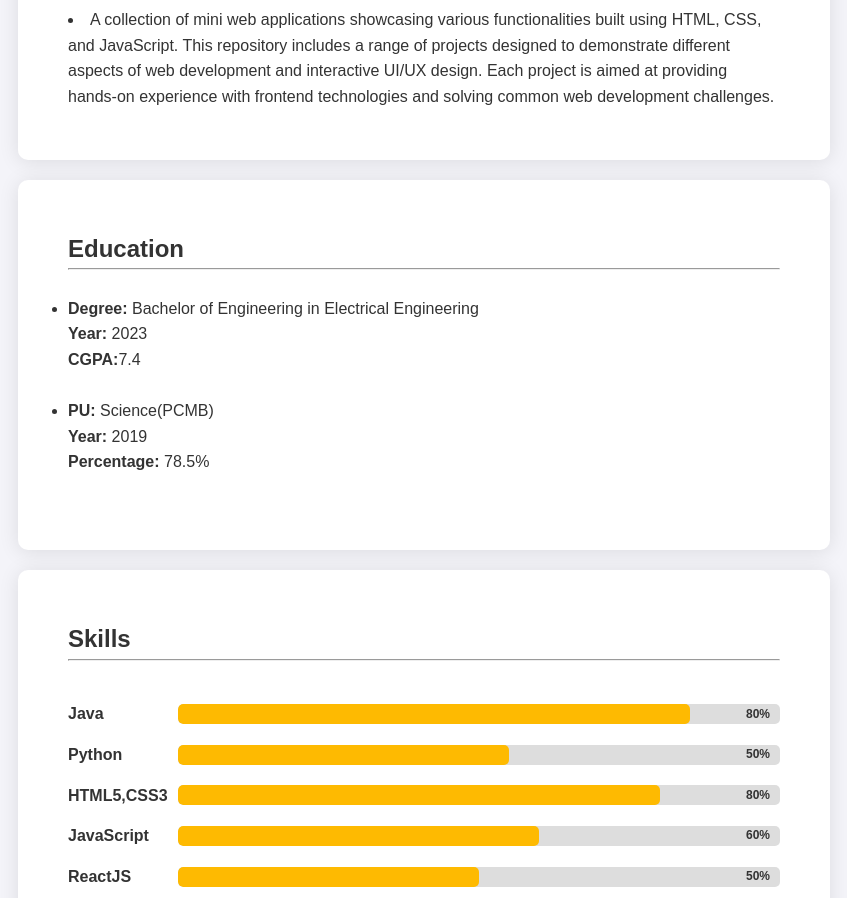
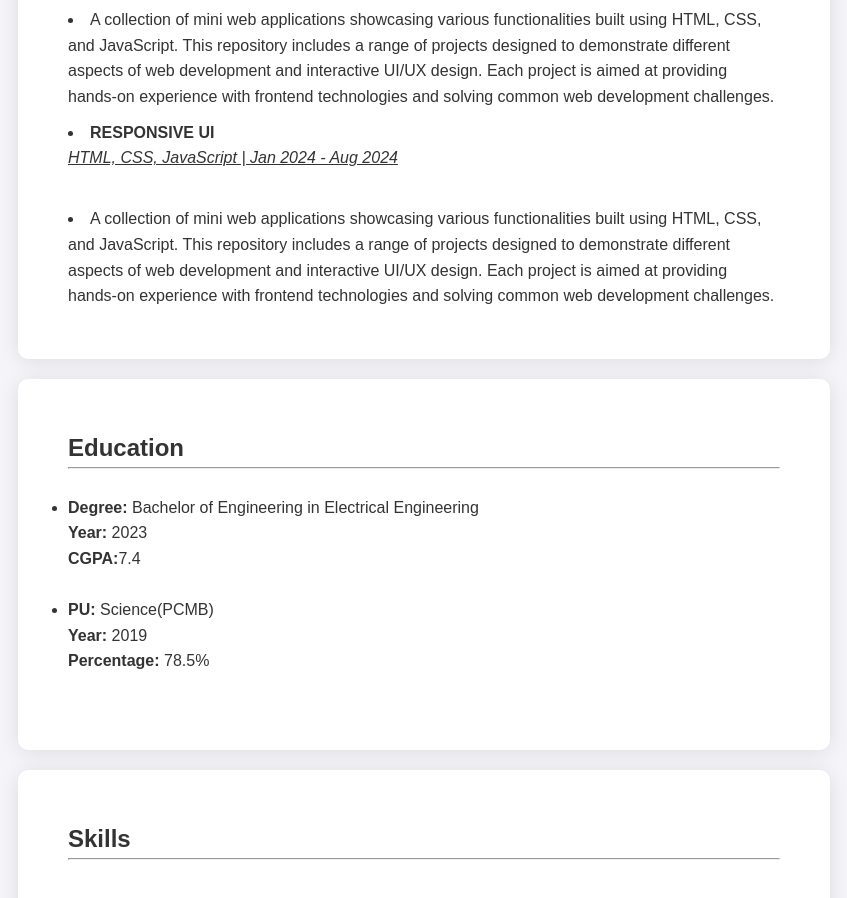
Before and after one commit to Sagar182001/Portfolio, a plain HTML site: page index.html in a window 1280 px wide. Shown: the part 1625-2523 px from the top of the page, without its empty margins (216-1063 px from the left). Drawn offline with Linux system fonts and the light colour scheme.

Commit message:
Update index.html

```diff
--- a/index.html
+++ b/index.html
@@ -387,6 +387,14 @@ body.dark .bar-container::after {
                         development and interactive UI/UX design. Each project is aimed at providing hands-on experience with
                         frontend technologies and solving common web development challenges.</li>
                 </li>
+                <li class="list-item">
+                        <strong>RESPONSIVE UI</strong>
+                        <p><u><i>HTML, CSS, JavaScript | Jan 2024 - Aug 2024 </i></u></p> <br>
+                        <li>A collection of mini web applications showcasing various functionalities built using HTML, CSS, and
+                            JavaScript. This repository includes a range of projects designed to demonstrate different aspects of web
+                            development and interactive UI/UX design. Each project is aimed at providing hands-on experience with
+                            frontend technologies and solving common web development challenges.</li>
+                    </li>
             </ul>
         </div>
 
```
